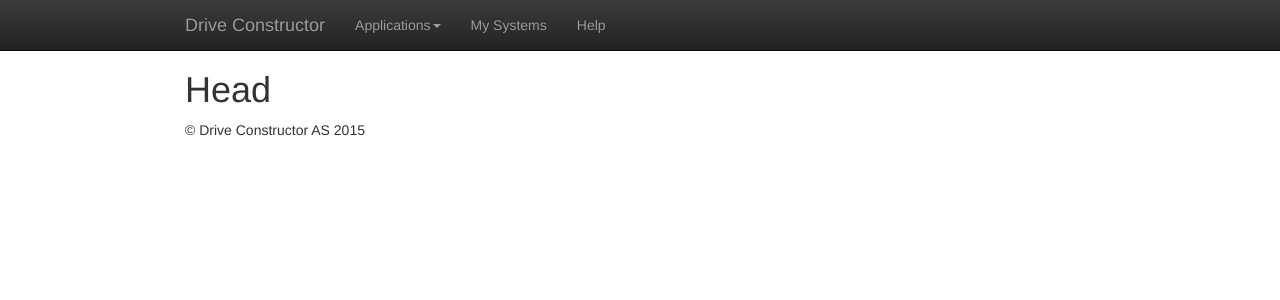
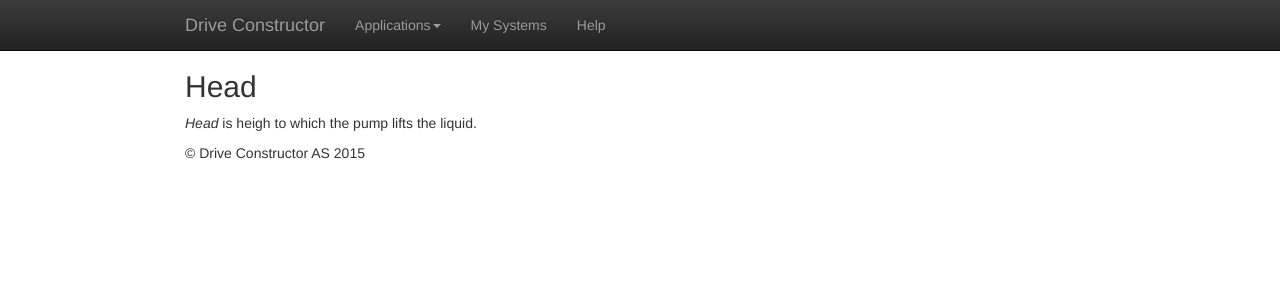
Before and after one commit to Alexey1Gavrilov/drive-constructor-site, a Jekyll site: the page built from help/applications/pump/pump-head.md, in a window 1280 px wide. Shown: the top 300 px of the page. Built offline with Jekyll 4.4.1, drawn with Linux system fonts in a browser that asks for light colours.

Commit message:
Update pump-head.md

```diff
--- a/help/applications/pump/pump-head.md
+++ b/help/applications/pump/pump-head.md
@@ -2,4 +2,5 @@
 layout: default
 ---
 
-# Head
+## Head
+*Head* is heigh to which the pump lifts the liquid.
```
